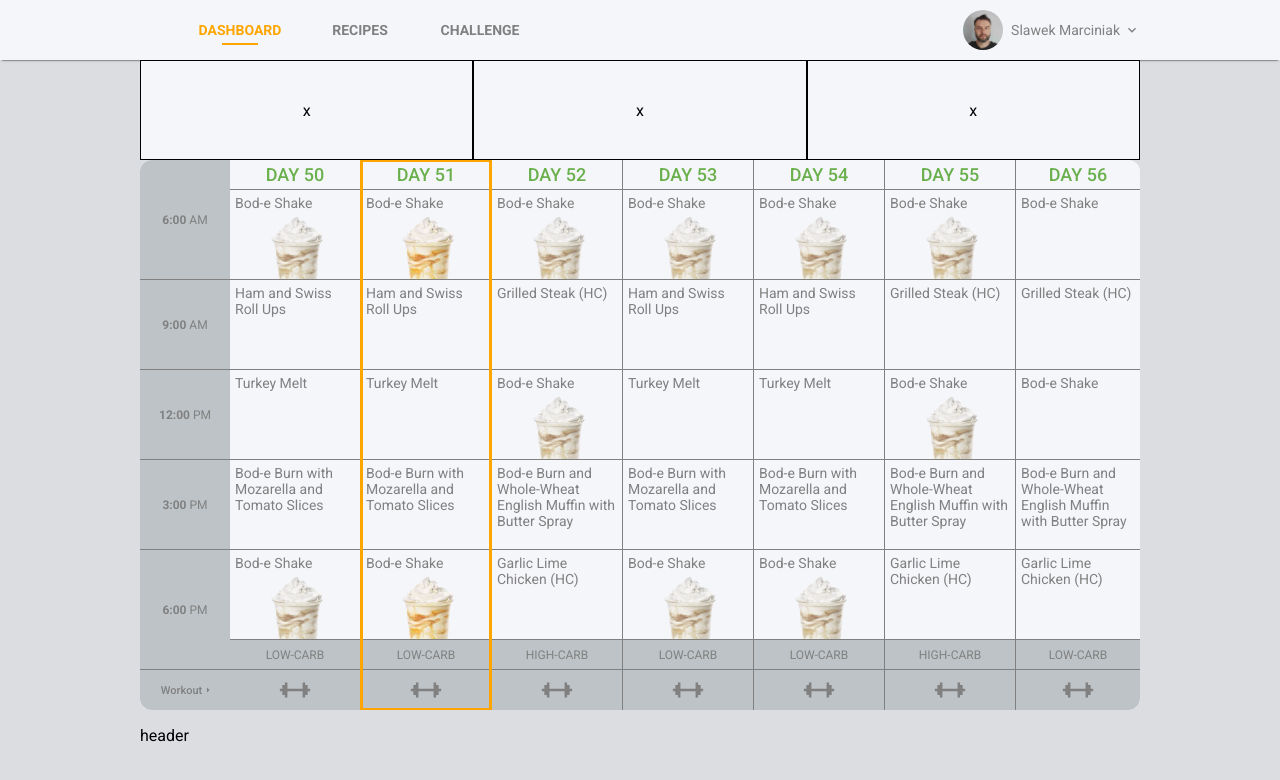
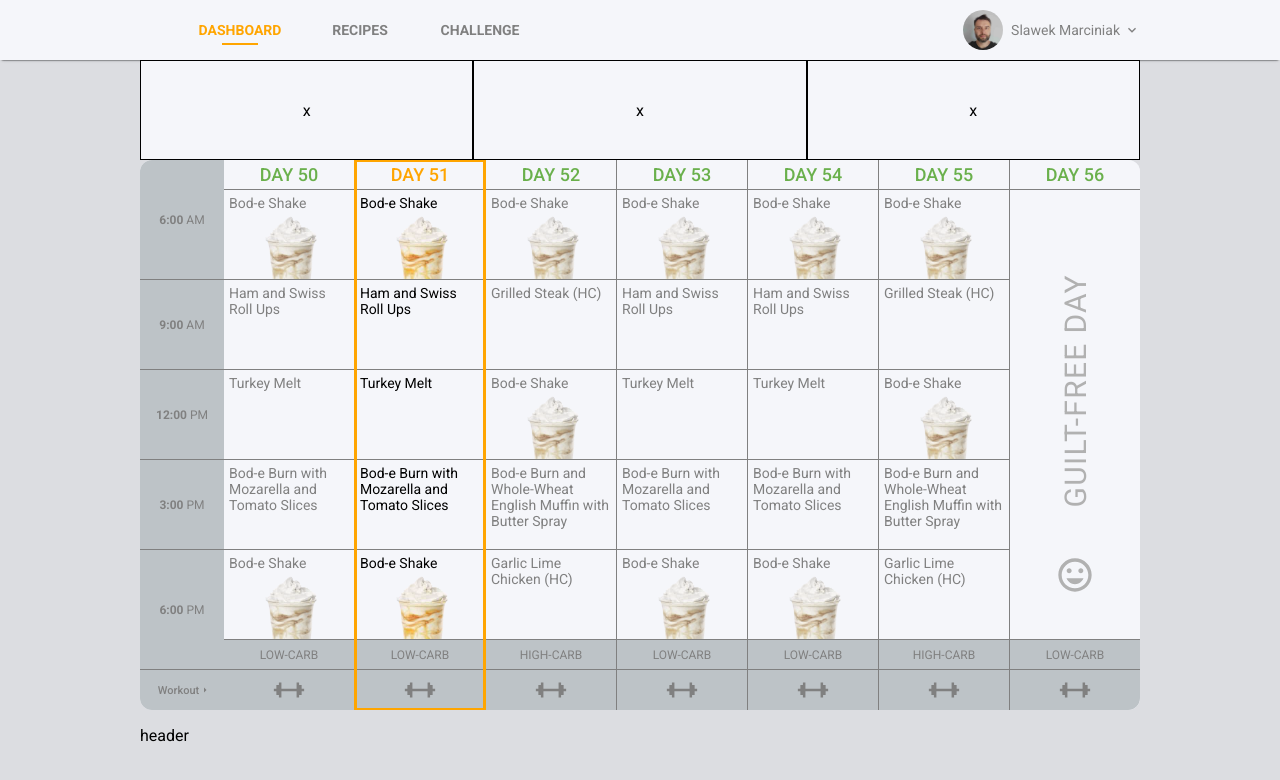
Before and after one commit to slawekmarciniak/diet_table, a React (Create React App) app: page / in a window 1280 px wide. Shown: the top 780 px of the page. Built offline with nearby package versions, Linux system fonts and the light colour scheme.

Commit message:
finish render table data for desctop

```diff
--- a/src/Components/Table/DayContainer/DayContainer.style.tsx
+++ b/src/Components/Table/DayContainer/DayContainer.style.tsx
@@ -26,6 +26,9 @@
         text-transform: uppercase;
         border-bottom: 1px solid gray;
     }
+    & .dayNumberActive {
+        color: orange;
+    }
     & .dayElement {
         border-bottom: 1px solid gray;
         width: 100%;
@@ -35,6 +38,34 @@
             font-size: 14px;
             color: gray;
             margin: 5px;
+        }
+    }
+    & .sunday {
+        width: 130px;
+        height: 450px;
+        display: flex;
+        flex-direction: column;
+        align-items: center;
+        justify-content: flex-end;
+        color: #b1b1b1;
+        span:nth-child(1) {
+            transform: rotate(-90deg) translate(40%, 0);
+            font-size: 30px;
+            text-transform: uppercase;
+            letter-spacing: 1.3px;
+            width: 300px;
+        }
+        span:nth-child(2) {
+            margin-top: 60px;
+            margin-bottom: 40px;
+        }
+    }
+    & .sundayActive {
+        color: black;
+    }
+    & .dayElementActive {
+        p {
+            color: black;
         }
     }
     & .dayCarbs {
--- a/src/Components/Table/DayContainer/DayContainer.tsx
+++ b/src/Components/Table/DayContainer/DayContainer.tsx
@@ -1,9 +1,9 @@
 import { FC } from "react";
 import FitnessCenterIcon from "@mui/icons-material/FitnessCenter";
+import TagFacesIcon from "@mui/icons-material/TagFaces";
 import moment from "moment";
 import { Day } from "./DayContainer.style";
 import {
-    userTimeInterval,
     lowCarbsDiet,
     heightCarbsDiet,
     week,
@@ -24,16 +24,20 @@
     const isToday = day === dayOfWeek && showedWeek === dietWeek;
     const isSunday = day === 7;
 
-    return (
-        <>
-            {!isSunday && (
-                <Day
-                    borderRight="1px solid gray"
-                    className={isToday ? "today" : ""}
+    const renderSunday = () => (
+        <Day borderRight="1px solid gray" className={isToday ? "today" : ""}>
+            <div
+                className={isToday ? "dayNumber dayNumberActive" : "dayNumber"}
             >
-                    <div className="dayNumber">day {dayNumber}</div>
+                day {dayNumber}
+            </div>
             {diet.map((e: any, i: any) => (
-                        <div className="dayElement" key={i}>
+                <div
+                    className={
+                        isToday ? "dayElement dayElementActive" : "dayElement"
+                    }
+                    key={i}
+                >
                     <p>{e}</p>
                     {e === "Bod-e Shake" && (
                         <img
@@ -63,16 +67,28 @@
                 />
             </div>
         </Day>
-            )}
+    );
 
-            {isSunday && (
+    const renderWeekday = () => (
         <Day borderRight="none" className={isToday ? "today" : ""}>
-                    <div className="dayNumber">day {dayNumber}</div>
-                    {diet.map((e: any, i: any) => (
-                        <div className="dayElement" key={i}>
-                            <p>{e}</p>
+            <div
+                className={isToday ? "dayNumber dayNumberActive" : "dayNumber"}
+            >
+                day {dayNumber}
             </div>
-                    ))}
+            <div
+                className={
+                    isToday
+                        ? "dayElement  sunday sundayActive"
+                        : "dayElement  sunday"
+                }
+            >
+                <span>guilt-free day</span>
+                <span>
+                    <TagFacesIcon style={{ fontSize: 40 }} />
+                </span>
+            </div>
+
             <div className="dayCarbs">
                 <p>low-carb</p>
             </div>
@@ -86,9 +102,9 @@
                 />
             </div>
         </Day>
-            )}
-        </>
     );
+
+    return <>{isSunday ? renderWeekday() : renderSunday()}</>;
 };
 
 export default DayContainer;
--- a/src/fakeDB/fakeDB.tsx
+++ b/src/fakeDB/fakeDB.tsx
@@ -10,12 +10,12 @@
 export const weeks = [1, 2, 3, 4, 5, 6, 7, 8, 9, 10, 11, 12];
 export const week = [
     { id: 1, day: 1, carbs: "low" },
-    { id: 1, day: 2, carbs: "low" },
-    { id: 1, day: 3, carbs: "height" },
-    { id: 1, day: 4, carbs: "low" },
-    { id: 1, day: 5, carbs: "low" },
-    { id: 1, day: 6, carbs: "height" },
-    { id: 1, day: 7, carbs: null },
+    { id: 2, day: 2, carbs: "low" },
+    { id: 3, day: 3, carbs: "height" },
+    { id: 4, day: 4, carbs: "low" },
+    { id: 5, day: 5, carbs: "low" },
+    { id: 6, day: 6, carbs: "height" },
+    { id: 7, day: 7, carbs: null },
 ];
 
 export const lowCarbsDiet = [
```
Lines whose indentation alone changed are shown as unchanged.
